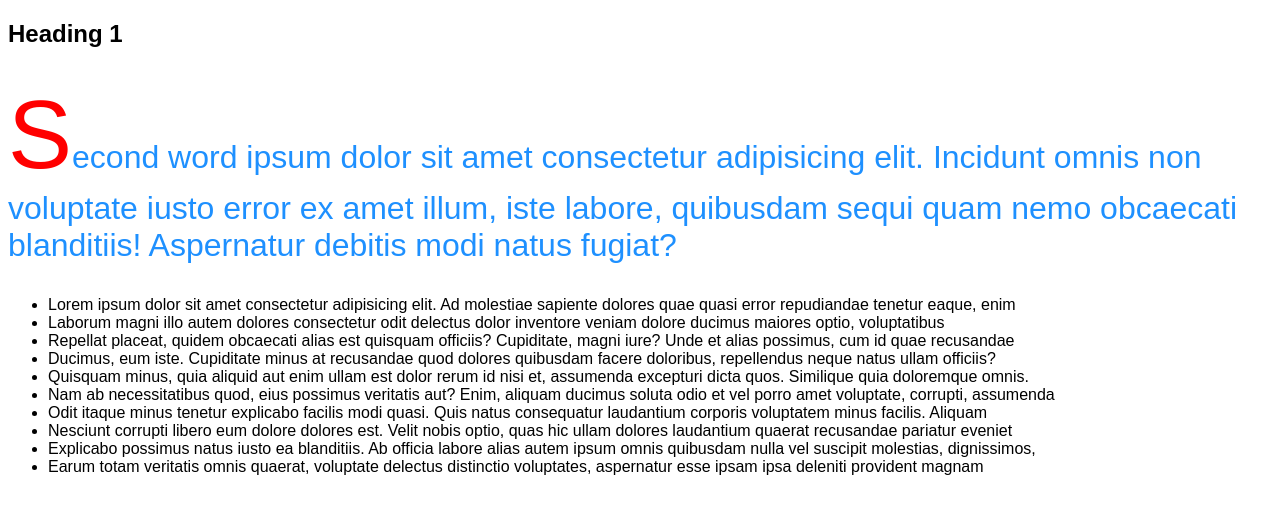
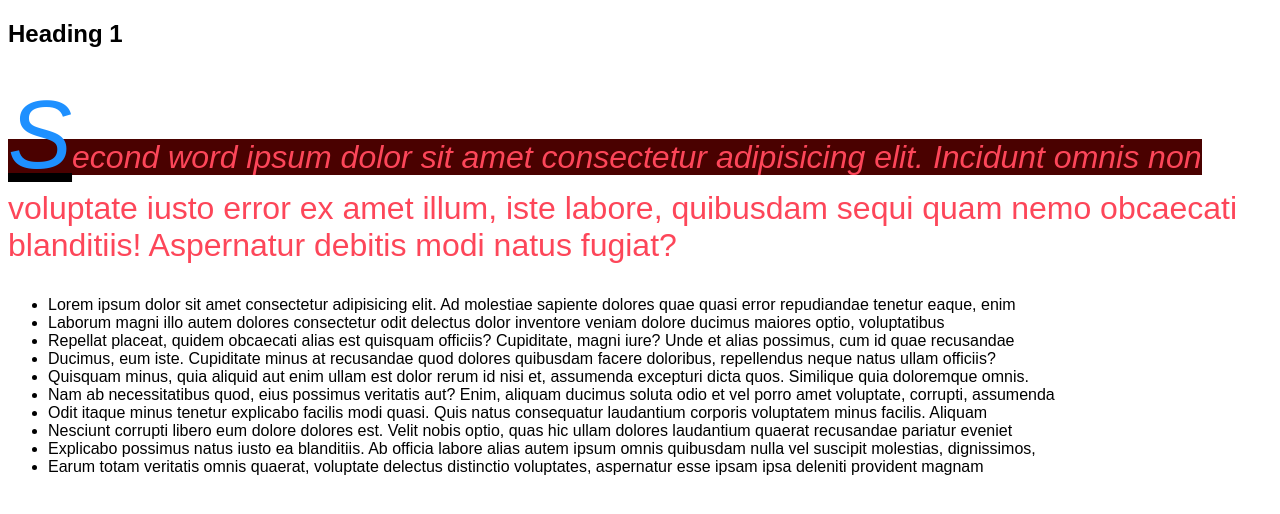
Before and after one commit to fccourses/fd_transitions_nav, a plain HTML site: page index.html in a window 1280 px wide. Drawn offline with Linux system fonts and the light colour scheme.

Commit message:
Add ::first-line

```diff
--- a/css/style.css
+++ b/css/style.css
@@ -1,13 +1,19 @@
-body{
+body {
   font-family: sans-serif;
 }
 
 p {
-  color: dodgerblue;
+  color: #fd4659;
   font-size: 2em;
 }
 
+p::first-line {
+  background-color: #4a0100;
+  font-style: italic;
+}
+
 p::first-letter {
+  text-decoration: underline black;
   font-size: 3em;
-  color: red;
+  color: dodgerblue;
 }
```
